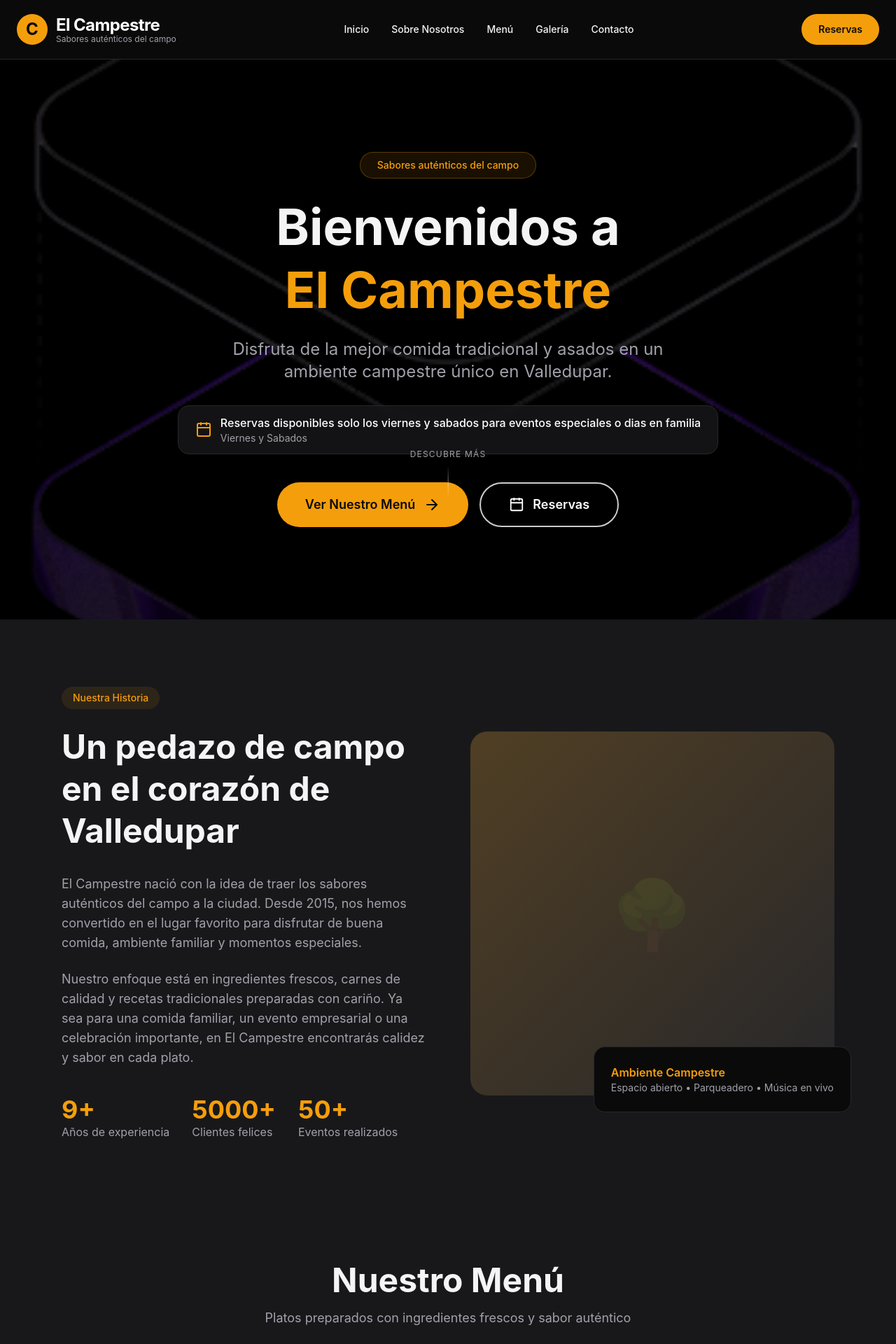
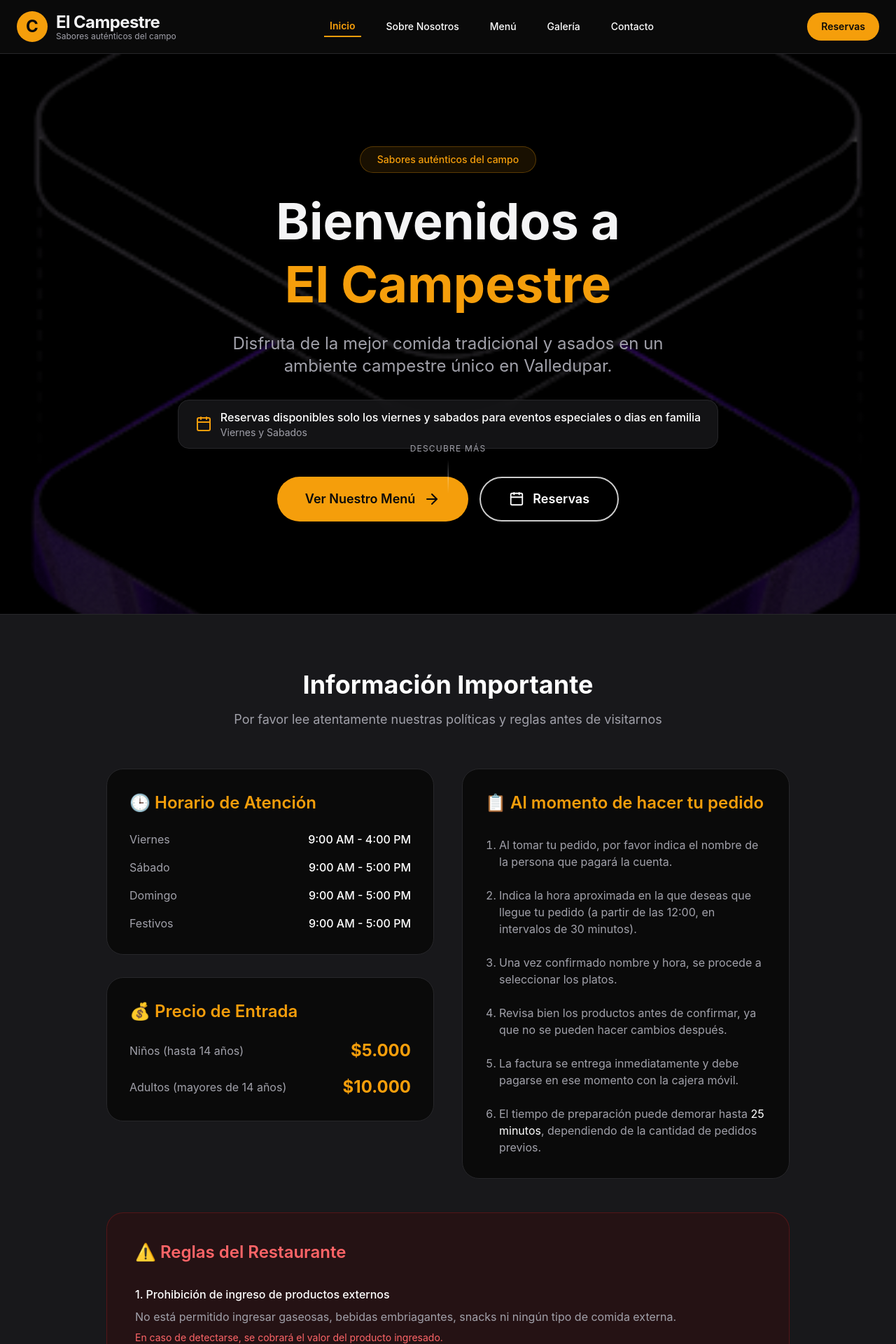
Before and after one commit to T1-ChamitoPro/campestre-web, a React (Vite) app: page / in a window 1280 px wide. Shown: the top 1920 px of the page at 70% size. Built offline with nearby package versions, Linux system fonts and the light colour scheme.

Commit message:
feat(policies): se agrego informacion importante como las reglas del establecimineto, explicacion para hacer pedidos, valor de las entradas, etc

```diff
--- a/src/App.tsx
+++ b/src/App.tsx
@@ -3,12 +3,14 @@ import Header from './components/layout/Header'
 import Hero from './sections/Hero'
 import About from './sections/About'
 import Menu from './sections/Menu'
+import Policies from './sections/Policies'
 
 function App() {
   return (
     <div className="min-h-screen bg-dark">
       <Header />
       <Hero />
+      <Policies />
       <About />
       <Menu />
     </div>
--- a/src/components/layout/Header.tsx
+++ b/src/components/layout/Header.tsx
@@ -1,67 +1,135 @@
 import { Menu, X } from 'lucide-react';
-import { useState } from 'react';
+import { useState, useEffect } from 'react';
 import { restaurantInfo } from '../../lib/constants';
 
 export default function Header() {
   const [isOpen, setIsOpen] = useState(false);
+  const [activeSection, setActiveSection] = useState('inicio');
+
+  // Detectar sección activa mientras se hace scroll
+  useEffect(() => {
+    const observer = new IntersectionObserver(
+      (entries) => {
+        entries.forEach((entry) => {
+          if (entry.isIntersecting) {
+            setActiveSection(entry.target.id);
+          }
+        });
+      },
+      {
+        rootMargin: '-100px 0px -50% 0px',
+        threshold: 0.4
+      }
+    );
+
+    const sections = document.querySelectorAll('section[id]');
+    sections.forEach((section) => observer.observe(section));
+
+    return () => observer.disconnect();
+  }, []);
+
+  const scrollToSection = (id: string) => {
+    const element = document.getElementById(id);
+    if (element) {
+      const offset = 90;
+      const elementPosition = element.getBoundingClientRect().top;
+      const offsetPosition = elementPosition + window.scrollY - offset;
+
+      window.scrollTo({
+        top: offsetPosition,
+        behavior: 'smooth'
+      });
+    }
+    setIsOpen(false); // Cerrar menú en móvil
+  };
+
+  const navLinks = [
+    { id: 'inicio', label: 'Inicio' },
+    { id: 'sobre', label: 'Sobre Nosotros' },
+    { id: 'menu', label: 'Menú' },
+    { id: 'galeria', label: 'Galería' },
+    { id: 'contacto', label: 'Contacto' },
+  ];
 
   return (
     <header className="bg-dark border-b border-zinc-light sticky top-0 z-50">
-      <div className="max-w-7xl mx-auto px-6 py-5 flex items-center justify-between">
+      <div className="max-w-7xl mx-auto px-4 sm:px-6 py-4 flex items-center justify-between">
 
-        {/* Logo + Nombre */}
+        {/* Logo - Más compacto en móvil */}
         <div className="flex items-center gap-3">
-          <div className="w-11 h-11 bg-primary rounded-full flex items-center justify-center text-dark font-bold text-2xl">
+          <div className="w-9 h-9 sm:w-11 sm:h-11 bg-primary rounded-full flex items-center justify-center text-dark font-bold text-xl sm:text-2xl flex-shrink-0">
             C
           </div>
-          <div>
-            <h1 className="text-2xl font-bold tracking-tight text-white">{restaurantInfo.name}</h1>
-            <p className="text-xs text-text-muted -mt-1">{restaurantInfo.slogan}</p>
+          <div className="min-w-0">
+            <h1 className="text-xl sm:text-2xl font-bold tracking-tight truncate">
+              {restaurantInfo.name}
+            </h1>
+            <p className="text-[10px] sm:text-xs text-text-muted -mt-1 truncate">
+              {restaurantInfo.slogan}
+            </p>
           </div>
         </div>
 
         {/* Navegación Desktop */}
-        <nav className="hidden md:flex items-center gap-8 text-sm font-medium">
-          <a href="#inicio" className="hover:text-primary transition-colors">Inicio</a>
-          <a href="#sobre" className="hover:text-primary transition-colors">Sobre Nosotros</a>
-          <a href="#menu" className="hover:text-primary transition-colors">Menú</a>
-          <a href="#galeria" className="hover:text-primary transition-colors">Galería</a>
-          <a href="#contacto" className="hover:text-primary transition-colors">Contacto</a>
+        <nav className="hidden md:flex items-center gap-7 text-sm font-medium">
+          {navLinks.map((link) => (
+            <button
+              key={link.id}
+              onClick={() => scrollToSection(link.id)}
+              className={`transition-colors hover:text-primary px-2 py-1 ${
+                activeSection === link.id
+                  ? 'text-primary font-semibold border-b-2 border-primary'
+                  : 'text-white'
+              }`}
+            >
+              {link.label}
+            </button>
+          ))}
         </nav>
 
-        {/* Botón Reservar */}
-        <a
-          href="#reservas"
-          className="hidden md:block bg-primary hover:bg-primary-dark text-dark px-6 py-3 rounded-full text-sm font-semibold transition-all"
+        {/* Botón Reservas - Visible en desktop y tablet */}
+        <button
+          onClick={() => scrollToSection('reservas')}
+          className="hidden md:block bg-primary hover:bg-primary-dark text-dark px-5 py-2.5 rounded-full text-sm font-semibold transition-all whitespace-nowrap"
         >
           Reservas
-        </a>
+        </button>
 
-        {/* Menú Móvil */}
+        {/* Botón Menú Móvil */}
         <button
           onClick={() => setIsOpen(!isOpen)}
-          className="md:hidden text-white"
+          className="md:hidden p-2 text-white hover:text-primary transition-colors"
+          aria-label="Abrir menú"
         >
           {isOpen ? <X size={28} /> : <Menu size={28} />}
         </button>
       </div>
 
-      {/* Menú móvil */}
+      {/* Menú Móvil Mejorado */}
       {isOpen && (
         <div className="md:hidden bg-zinc border-t border-zinc-light">
-          <nav className="flex flex-col px-6 py-8 gap-5 text-lg">
-            <a href="#inicio" className="py-2 hover:text-primary">Inicio</a>
-            <a href="#sobre" className="py-2 hover:text-primary">Sobre Nosotros</a>
-            <a href="#menu" className="py-2 hover:text-primary">Menú</a>
-            <a href="#galeria" className="py-2 hover:text-primary">Galería</a>
-            <a href="#contacto" className="py-2 hover:text-primary">Contacto</a>
+          <nav className="flex flex-col px-6 py-8 gap-2 text-lg">
+            {navLinks.map((link) => (
+              <button
+                key={link.id}
+                onClick={() => scrollToSection(link.id)}
+                className={`text-left py-4 px-4 rounded-xl transition-all ${
+                  activeSection === link.id
+                    ? 'bg-primary/10 text-primary font-semibold'
+                    : 'hover:bg-zinc-light'
+                }`}
+              >
+                {link.label}
+              </button>
+            ))}
 
-            <a
-              href="#reservas"
-              className="bg-primary hover:bg-primary-dark text-dark py-4 text-center rounded-full font-semibold mt-4"
+            {/* Botón Reservas en móvil */}
+            <button
+              onClick={() => scrollToSection('reservas')}
+              className="mt-6 bg-primary hover:bg-primary-dark text-dark py-4 rounded-2xl font-semibold text-base transition-all"
             >
-              Reservas
-            </a>
+              Reservas para Eventos
+            </button>
           </nav>
         </div>
       )}
--- /dev/null
+++ b/src/sections/Policies.tsx
@@ -0,0 +1,102 @@
+export default function Policies() {
+  return (
+    <section className="py-20 bg-zinc border-t border-zinc-light">
+      <div className="max-w-5xl mx-auto px-6">
+        <div className="text-center mb-14">
+          <h2 className="text-4xl font-bold mb-4 text-white">Información Importante</h2>
+          <p className="text-text-muted text-lg max-w-2xl mx-auto">
+            Por favor lee atentamente nuestras políticas y reglas antes de visitarnos
+          </p>
+        </div>
+
+        <div className="grid lg:grid-cols-2 gap-10">
+
+          {/* Horario y Precio de Entrada */}
+          <div className="space-y-8">
+            {/* Horario */}
+            <div className="bg-dark border border-zinc-light rounded-3xl p-8">
+              <h3 className="text-primary text-2xl font-semibold mb-6 flex items-center gap-3">
+                🕒 Horario de Atención
+              </h3>
+              <ul className="space-y-4">
+                <li className="flex justify-between text-text-muted">
+                  <span>Viernes</span>
+                  <span className="text-white font-medium">9:00 AM - 4:00 PM</span>
+                </li>
+                <li className="flex justify-between text-text-muted">
+                  <span>Sábado</span>
+                  <span className="text-white font-medium">9:00 AM - 5:00 PM</span>
+                </li>
+                <li className="flex justify-between text-text-muted">
+                  <span>Domingo</span>
+                  <span className="text-white font-medium">9:00 AM - 5:00 PM</span>
+                </li>
+                <li className="flex justify-between text-text-muted">
+                  <span>Festivos</span>
+                  <span className="text-white font-medium">9:00 AM - 5:00 PM</span>
+                </li>
+              </ul>
+            </div>
+
+            {/* Precio de Entrada */}
+            <div className="bg-dark border border-zinc-light rounded-3xl p-8">
+              <h3 className="text-primary text-2xl font-semibold mb-6">💰 Precio de Entrada</h3>
+              <div className="space-y-5">
+                <div className="flex justify-between items-center">
+                  <span className="text-text-muted">Niños (hasta 14 años)</span>
+                  <span className="text-2xl font-bold text-primary">$5.000</span>
+                </div>
+                <div className="flex justify-between items-center">
+                  <span className="text-text-muted">Adultos (mayores de 14 años)</span>
+                  <span className="text-2xl font-bold text-primary">$10.000</span>
+                </div>
+              </div>
+            </div>
+          </div>
+
+          {/* Reglas y Políticas al pedir */}
+          <div className="bg-dark border border-zinc-light rounded-3xl p-8">
+            <h3 className="text-primary text-2xl font-semibold mb-8">📋 Al momento de hacer tu pedido</h3>
+
+            <ol className="space-y-6 text-text-muted list-decimal pl-5">
+              <li>Al tomar tu pedido, por favor indica el nombre de la persona que pagará la cuenta.</li>
+              <li>Indica la hora aproximada en la que deseas que llegue tu pedido (a partir de las 12:00, en intervalos de 30 minutos).</li>
+              <li>Una vez confirmado nombre y hora, se procede a seleccionar los platos.</li>
+              <li>Revisa bien los productos antes de confirmar, ya que no se pueden hacer cambios después.</li>
+              <li>La factura se entrega inmediatamente y debe pagarse en ese momento con la cajera móvil.</li>
+              <li>El tiempo de preparación puede demorar hasta <span className="text-white">25 minutos</span>, dependiendo de la cantidad de pedidos previos.</li>
+            </ol>
+          </div>
+        </div>
+
+        {/* Reglas Generales - Full Width */}
+        <div className="mt-12 bg-red-950/30 border border-red-900/50 rounded-3xl p-10">
+          <h3 className="text-red-400 text-2xl font-semibold mb-8 flex items-center gap-3">
+            ⚠️ Reglas del Restaurante
+          </h3>
+
+          <div className="space-y-8 text-text-muted">
+            <div>
+              <p className="font-medium text-white mb-2">1. Prohibición de ingreso de productos externos</p>
+              <p>No está permitido ingresar gaseosas, bebidas embriagantes, snacks ni ningún tipo de comida externa.</p>
+              <p className="text-red-400 text-sm mt-2">En caso de detectarse, se cobrará el valor del producto ingresado.</p>
+            </div>
+
+            <div>
+              <p className="font-medium text-white mb-2">2. Prohibido el ingreso de comida y equipos de sonido</p>
+              <p>Está terminantemente prohibido ingresar comida y usar equipos de sonido dentro del restaurante.</p>
+              <p className="text-red-400 text-sm mt-2">
+                Somos un restaurante y estamos para vender nuestros productos.
+                El consumo de entradas no da derecho a violar estas normas.
+              </p>
+            </div>
+          </div>
+
+          <p className="text-center text-sm text-red-400/80 mt-10 font-medium">
+            Por favor respete estas reglas para mantener un buen ambiente para todos.
+          </p>
+        </div>
+      </div>
+    </section>
+  );
+}
```
